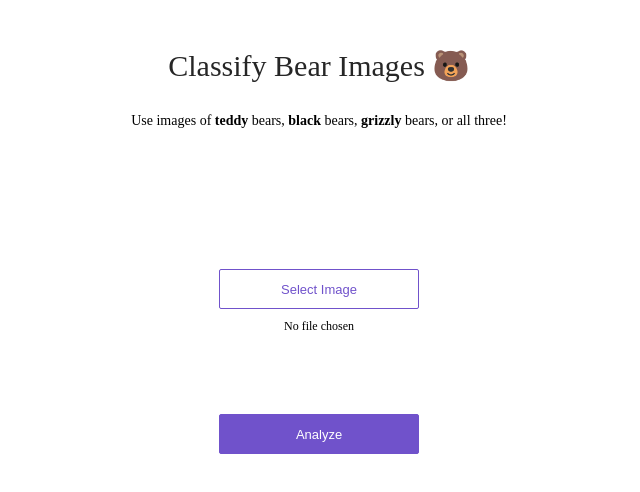
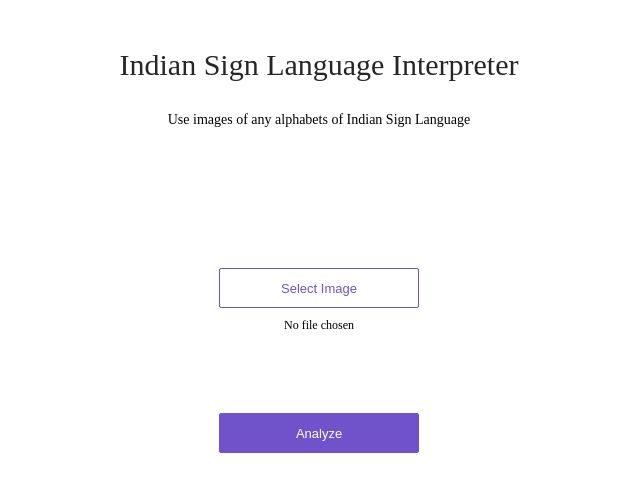
Before and after one commit to kunalchhabria/render-test, a plain HTML site: page app/view/index.html in a window 1280 px wide. Shown: the whole page, without its empty margins (321-961 px from the left). Drawn offline with Linux system fonts and the light colour scheme.

Commit message:
Update index.html

```diff
--- a/app/view/index.html
+++ b/app/view/index.html
@@ -7,10 +7,9 @@
 <body>
 <div>
     <div class='center'>
-        <div class='title'>Classify Bear Images 🐻</div>
+        <div class='title'>Indian Sign Language Interpreter</div>
         <p>
-            Use images of <strong>teddy</strong> bears, <strong>black</strong> bears, <strong>grizzly</strong> bears, or
-            all three!
+            Use images of any alphabets of Indian Sign Language
         </p>
         <div class='content'>
             <div class='no-display'>
```
